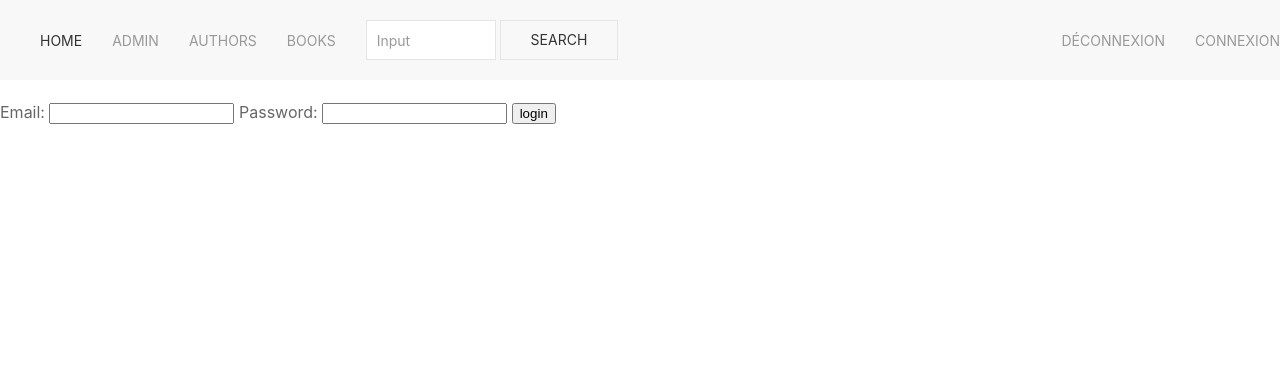
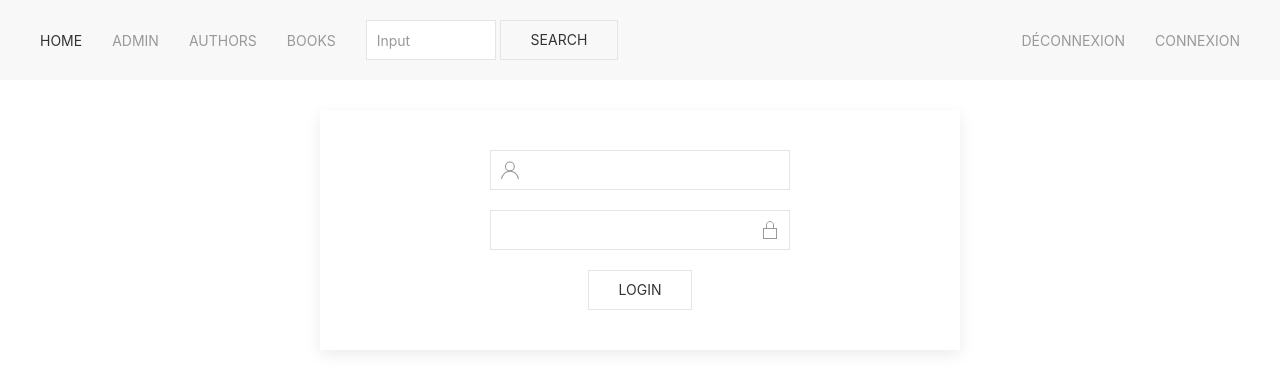
Before and after one commit to Ate-lcr/symfony_library_project, a Symfony app: template templates/login/index.html.twig in a window 1280 px wide. Shown: the top 391 px of the page. Run offline with Twig, Linux system fonts and the light colour scheme; the template is opened without the code that fills it, so the values that code supplies are empty; some libraries are stand-ins or nearby versions.

Commit message:
add UIKIT design login

```diff
--- a/templates/base.html.twig
+++ b/templates/base.html.twig
@@ -38,7 +38,7 @@
                         </div>
 
                     </div>
-                    <div class="uk-navbar-right">
+                    <div class="uk-navbar-right uk-margin-medium-right">
 
                         <ul class="uk-navbar-nav">
                             <li><a href="{{ path ('app_logout')}}">Déconnexion</a></li>
--- a/templates/login/index.html.twig
+++ b/templates/login/index.html.twig
@@ -2,20 +2,34 @@
 
 
 {% block main %}
+    <div class="uk-card uk-card-default uk-card-body uk-width-1-2@m uk-align-center uk-text-center">
+
+
     {% if error %}
         <div>{{ error.messageKey|trans(error.messageData, 'security') }}</div>
     {% endif %}
 
     <form action="{{ path('app_login') }}" method="post">
-        <label for="username">Email:</label>
-        <input type="text" id="username" name="_username" value="{{ last_username }}"/>
 
-        <label for="password">Password:</label>
-        <input type="password" id="password" name="_password"/>
+        <div class="uk-margin">
+            <div class="uk-inline">
+                <span class="uk-form-icon" uk-icon="icon: user"></span>
+                <input class="uk-input" type="text" name="_username" value="{{ last_username }}">
+            </div>
+        </div>
+
+        <div class="uk-margin">
+            <div class="uk-inline">
+                <span class="uk-form-icon uk-form-icon-flip" uk-icon="icon: lock"></span>
+                <input class="uk-input" type="password" id="password" name="_password">
+            </div>
+        </div>
+
 
         {# If you want to control the URL the user is redirected to on success
         <input type="hidden" name="_target_path" value="/account"/> #}
 
-        <button type="submit">login</button>
+        <button type="submit" class="uk-button uk-button-default">login</button>
     </form>
+    </div>
 {% endblock %}
```
